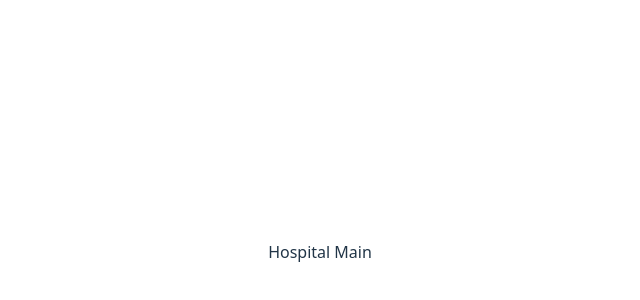
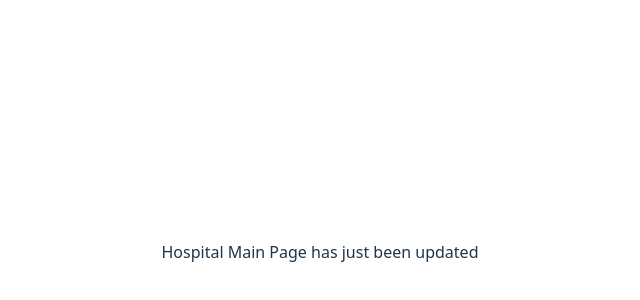
Before and after one commit to David-Maduabuchi/hospital-landing-page, a React (Vite) app: page / in a window 1280 px wide. Shown: the part 148-448 px from the top of the page, without its empty margins (320-960 px from the left). Built offline with nearby package versions, Linux system fonts and the light colour scheme.

Commit message:
First Commit

```diff
--- a/src/App.tsx
+++ b/src/App.tsx
@@ -16,7 +16,7 @@ function App() {
     <div>
       <InstallPrompt />
       <PWAUpdateBanner />
-      Hospital Main
+      Hospital Main Page has just been updated
     </div>
   );
 }
```
